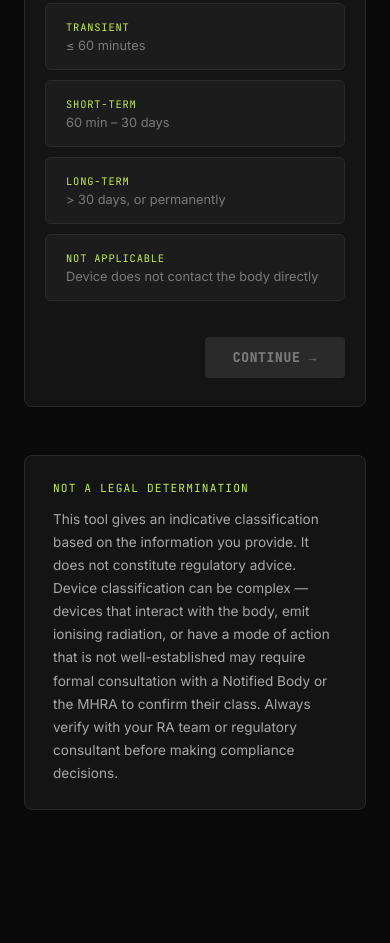
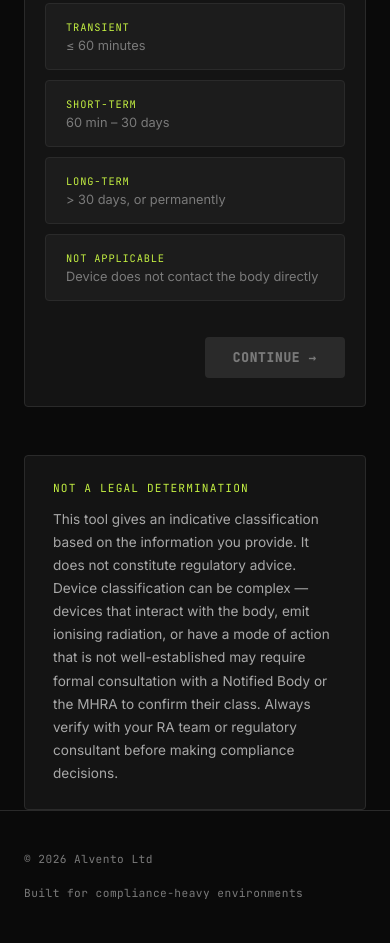
Before and after one commit to oespinozai/alvento-site, a website: page tools/mdr-class-check/index.html in a window 390 px wide. Shown: the part 553-1496 px from the top of the page. Before the commit the page ends 1363 px from the top, so only its background shows below. Drawn offline with nearby package versions, Linux system fonts and the light colour scheme; a web font is replaced by a local one.

Commit message:
fix: align mdr-class-check CSS with main site design system
- Add missing CSS vars (watermark, fw, track, glow-accent)
- Complete font fallback chains to match main site
- Add overflow-x: hidden to body
- Standardize all border-radius to 4px
- Fix nav opacity to 0.7
- Change link color to inherit
- Add Google Analytics tag
- Add footer matching main site style
- Change responsive breakpoint to 768px

```diff
--- a/tools/mdr-class-check/index.html
+++ b/tools/mdr-class-check/index.html
@@ -13,6 +13,8 @@
     <meta property="og:type" content="website">
     <meta property="og:image" content="https://alvento.ltd/og-image.png">
     <meta name="twitter:card" content="summary_large_image">
+    <script async src="https://www.googletagmanager.com/gtag/js?id=G-XBMBRD8E00"></script>
+    <script>window.dataLayer=window.dataLayer||[];function gtag(){dataLayer.push(arguments);}gtag("js",new Date());gtag("config","G-XBMBRD8E00");</script>
     <script type="application/ld+json">
     {
       "@context": "https://schema.org",
@@ -38,12 +40,24 @@
             --text: #e8e8e8;
             --muted: #a8a8a8;
             --dim: #7a7a7a;
+            --watermark: #1c1c1c;
             --accent: #c4f042;
             --accent-hover: #d4ff4a;
             --accent-dim: #a6c53a;
-            --font-display: 'Playfair Display', Georgia, serif;
-            --font-body: 'Inter', -apple-system, sans-serif;
-            --font-mono: 'JetBrains Mono', monospace;
+            --font-display: 'Playfair Display', Georgia, 'Times New Roman', serif;
+            --font-body: 'Inter', -apple-system, BlinkMacSystemFont, 'Segoe UI', sans-serif;
+            --font-mono: 'JetBrains Mono', ui-monospace, 'SF Mono', Menlo, monospace;
+            --fw-regular: 400;
+            --fw-medium: 500;
+            --fw-semibold: 600;
+            --fw-bold: 700;
+            --track-tight: -0.03em;
+            --track-snug: -0.02em;
+            --radius-2: 4px;
+            --hairline: 1px;
+            --t-fast: 0.2s ease;
+            --t-med: 0.3s ease;
+            --glow-accent: radial-gradient(circle, rgba(196,240,66,0.06) 0%, transparent 70%);
         }
         *, *::before, *::after { margin: 0; padding: 0; box-sizing: border-box; }
         html { scroll-behavior: smooth; }
@@ -54,15 +68,16 @@
             font-size: 16px;
             line-height: 1.6;
             -webkit-font-smoothing: antialiased;
+            overflow-x: hidden;
         }
-        a { color: var(--accent); text-decoration: none; }
+        a { color: inherit; text-decoration: none; }
         .container { max-width: 760px; margin: 0 auto; padding: 0 24px; }
         nav {
             position: fixed; inset: 0 0 auto 0; z-index: 100;
             padding: 20px 0;
             backdrop-filter: blur(20px);
             -webkit-backdrop-filter: blur(20px);
-            background: rgba(10,10,10,0.8);
+            background: rgba(10,10,10,0.7);
             border-bottom: 1px solid var(--border);
         }
         nav .container { display: flex; justify-content: space-between; align-items: center; }
@@ -77,7 +92,7 @@
         .wizard-card {
             background: var(--surface);
             border: 1px solid var(--border);
-            border-radius: 8px;
+            border-radius: 4px;
             padding: 40px;
             margin-bottom: 24px;
         }
@@ -99,7 +114,7 @@
             padding: 16px 20px;
             background: var(--surface-raised);
             border: 1px solid var(--border);
-            border-radius: 6px;
+            border-radius: 4px;
             color: var(--text);
             font-family: var(--font-body); font-size: 0.95rem;
             cursor: pointer;
@@ -130,7 +145,7 @@
         .disclaimer {
             background: var(--surface);
             border: 1px solid var(--border);
-            border-radius: 8px;
+            border-radius: 4px;
             padding: 24px 28px;
             margin-top: 48px;
         }
@@ -142,7 +157,7 @@
         .result-card {
             background: var(--surface);
             border: 1px solid var(--border);
-            border-radius: 8px;
+            border-radius: 4px;
             padding: 48px 40px;
             text-align: center;
             margin-bottom: 24px;
@@ -157,7 +172,7 @@
             color: var(--accent);
             border: 1px solid var(--accent-dim);
             padding: 6px 16px;
-            border-radius: 20px;
+            border-radius: 4px;
             margin-bottom: 20px;
         }
         .result-class { font-family: var(--font-display); font-size: clamp(3rem, 10vw, 5rem); font-weight: 700; color: var(--accent); line-height: 1; margin-bottom: 8px; }
@@ -167,7 +182,7 @@
         .result-detail {
             background: var(--surface-raised);
             border: 1px solid var(--border);
-            border-radius: 8px;
+            border-radius: 4px;
             padding: 28px 32px;
             margin-top: 24px;
             text-align: left;
@@ -197,7 +212,7 @@
         .psur-teaser {
             background: rgba(196,240,66,0.06);
             border: 1px solid var(--accent-dim);
-            border-radius: 8px;
+            border-radius: 4px;
             padding: 24px 28px;
             margin-top: 24px;
         }
@@ -205,7 +220,25 @@
         .psur-teaser p { font-size: 0.88rem; color: var(--muted); margin-bottom: 16px; }
         .psur-teaser a { display: inline-block; background: var(--accent); color: var(--bg); padding: 8px 18px; border-radius: 4px; font-family: var(--font-mono); font-size: 0.7rem; text-transform: uppercase; letter-spacing: 0.06em; font-weight: 600; }
         .psur-teaser a:hover { background: var(--accent-hover); }
-        @media (max-width: 600px) {
+        /* Footer */
+        footer {
+            padding: 40px 0;
+            border-top: 1px solid var(--border);
+        }
+        footer .container {
+            display: flex;
+            justify-content: space-between;
+            align-items: center;
+            flex-wrap: wrap;
+            gap: 16px;
+        }
+        footer p {
+            font-family: var(--font-mono);
+            font-size: 0.7rem;
+            color: var(--dim);
+            letter-spacing: 0.04em;
+        }
+        @media (max-width: 768px) {
             .wizard-card { padding: 28px 20px; }
             .result-card { padding: 36px 24px; }
             .result-actions { flex-direction: column; }
@@ -254,6 +287,12 @@
             <p>This tool gives an indicative classification based on the information you provide. It does not constitute regulatory advice. Device classification can be complex — devices that interact with the body, emit ionising radiation, or have a mode of action that is not well-established may require formal consultation with a Notified Body or the MHRA to confirm their class. Always verify with your RA team or regulatory consultant before making compliance decisions.</p>
         </div>
     </main>
+    <footer>
+        <div class="container">
+            <p>&copy; 2026 Alvento Ltd</p>
+            <p>Built for compliance-heavy environments</p>
+        </div>
+    </footer>
     <script>
     const questions = [
         {
```
